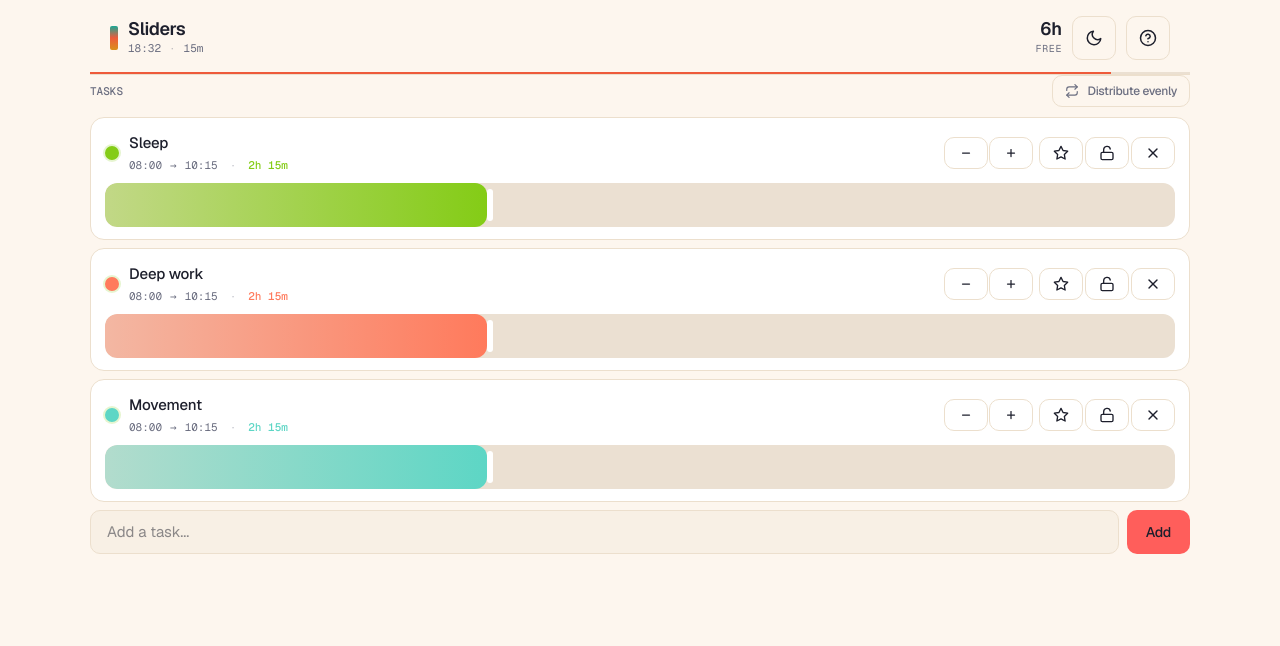
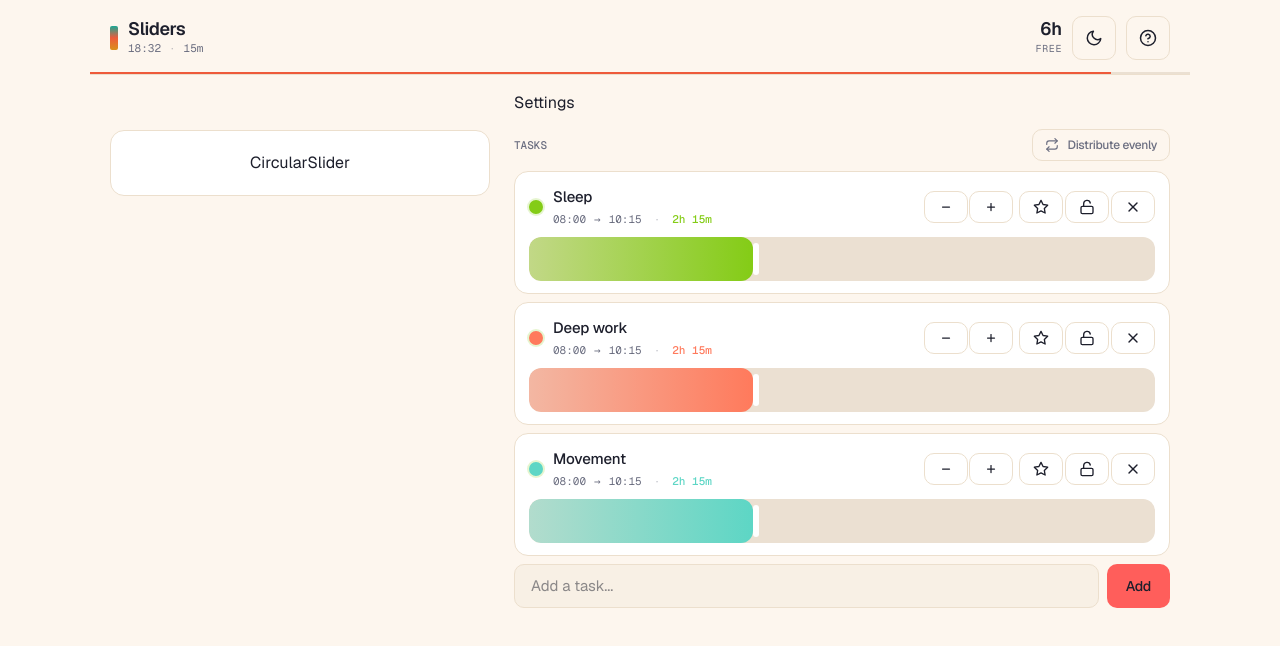
Before and after one commit to gregdev00/sliders, a SvelteKit app: page / in a window 1280 px wide. Shown: the top 646 px of the page. Built offline with nearby package versions, Linux system fonts and the light colour scheme.

Commit message:
circular slider layout prepare

```diff
--- /dev/null
+++ b/src/lib/components/CircularSlider.svelte
@@ -0,0 +1,3 @@
+<div class="flex flex-col items-center gap-2 bg-bg-elev border border-border rounded-main p-5 mb-4">
+	CircularSlider
+</div>
--- a/src/routes/+page.svelte
+++ b/src/routes/+page.svelte
@@ -1,4 +1,5 @@
 <script lang="ts">
+	import CircularSlider from '$lib/components/CircularSlider.svelte';
 	import Header from '$lib/components/Header.svelte';
 	import Modal from '$lib/components/Modal.svelte';
 	import TaskList from '$lib/components/TaskList.svelte';
@@ -8,8 +9,16 @@
 
 <Header onHelpClick={() => (helpModalOpen = true)} />
 
-<div class="mb-3.5">
-	<TaskList />
+<div class="grid grid-cols-[380px_1fr] gap-6 items-start px-5 py-4">
+	<div class="sticky top-32.5 self-start">
+		<CircularSlider />
+	</div>
+	<div>
+		<div class="flex gap-2 mb-3.5">Settings</div>
+		<div class="mb-3.5">
+			<TaskList />
+		</div>
+	</div>
 </div>
 
 <Modal bind:isOpen={helpModalOpen}>asd</Modal>
```
